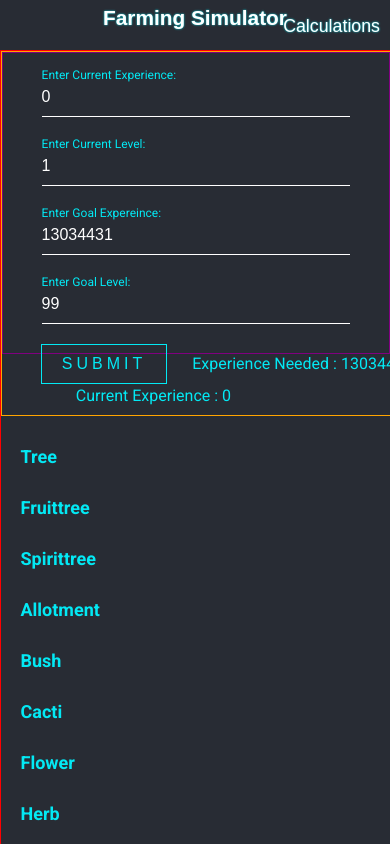
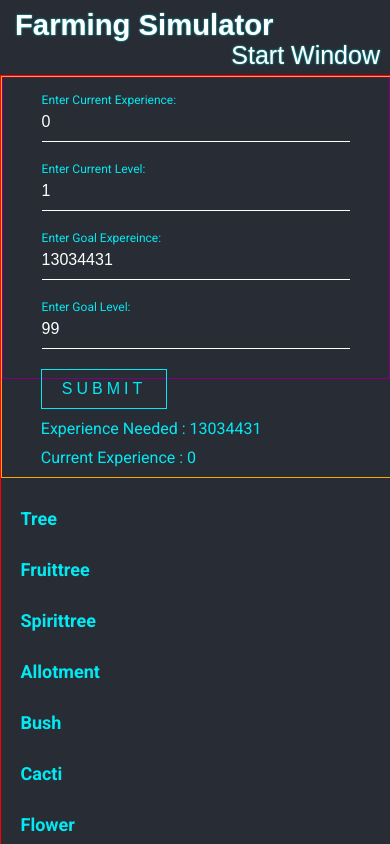
Before and after one commit to DanielLChapman/FarmingCalculator, a React (Create React App) app in the folder farming-calculator/: page / in a window 390 px wide. Shown: the top 844 px of the page. Built offline with nearby package versions, Linux system fonts and the light colour scheme.

Commit message:
Left and main css

```diff
--- a/farming-calculator/src/components/Visuals.js
+++ b/farming-calculator/src/components/Visuals.js
@@ -33,7 +33,7 @@ class Visuals extends Component {
                 <main className="App-content">
                 <header>
                     <h3>Farming Simulator</h3>
-                    <div className="openRight" onClick={this.openRight}>{this.state.rightOpen ? 'Close' : 'Calculations'}</div>
+                    <div className="openRight" onClick={this.openRight}>{this.state.rightOpen ? 'Close' : 'Start Window'}</div>
                 </header>
 
                 <section className="left-side">
--- a/farming-calculator/src/css/App.css
+++ b/farming-calculator/src/css/App.css
@@ -53,12 +53,19 @@ header {
   border:1px solid red;
 }
 
-@media screen and (max-width: 1024px) {
+@media screen and (max-width: 1175px) {
   .left-side {
     width: 100%;
   }
   .right-side {
     display: none;
+  }
+
+  header {
+    font-size: 25px;
+    top: -20px;
+    left: 15px;
+    text-align: left;
   }
 }
 
@@ -67,3 +74,9 @@ header {
     width: 100%;
   }
 }
+
+@media screen and (max-width: 450px) {
+  .left-side, .right-side {
+    top: 75px;
+  }
+}
--- a/farming-calculator/src/css/left.css
+++ b/farming-calculator/src/css/left.css
@@ -138,3 +138,50 @@
   td .special-button{
       margin-left: initial;
   }
+
+
+  @media screen and (max-width: 900px) {
+    .main-content table th:nth-child(5), .main-content table td:nth-child(5){
+      display: none;
+    }
+    .main-content table {
+      width: 700px;
+    }
+  }
+
+  @media screen and (max-width: 800px) {
+    .main-content table th:nth-child(3), .main-content table td:nth-child(3){
+      display: none;
+    }
+    .main-content table {
+      width: 600px;
+    }
+  }
+
+  @media screen and (max-width: 670px) {
+    .main-content table th:nth-child(4), .main-content table td:nth-child(4){
+      display: none;
+    }
+    .main-content table {
+      width: 500px;
+    }
+
+    .experience-needed, .current-experience {
+      display: block;
+      left: 10%;
+      position: relative;
+      top: 0;
+      color: #03e9f4;
+      font-size: 16px;
+      padding-bottom: 10px;
+  }
+  }
+
+  @media screen and (max-width: 570px) {
+    .main-content table th:nth-child(2), .main-content table td:nth-child(2){
+      display: none;
+    }
+    .main-content table {
+      width: 90%;
+    }
+  }
--- a/farming-calculator/src/css/right.css
+++ b/farming-calculator/src/css/right.css
@@ -138,14 +138,14 @@ li {
 .openRight {
     z-index: 5;
     position: absolute;
-    right: 10px;
-    top: 31px;
+    right: 25px;
+    top: 34px;
     font-size: 31;
     display: none;
 
 }
 
-@media screen and (max-width: 1024px) {
+@media screen and (max-width: 1175px) {
     .openRight {
         display: block;
     }
@@ -160,3 +160,8 @@ li {
         right: 0;
     }
   }
+@media screen and (max-width: 459px ) {
+    .openRight {
+        top: 61px;
+    }
+}
```
